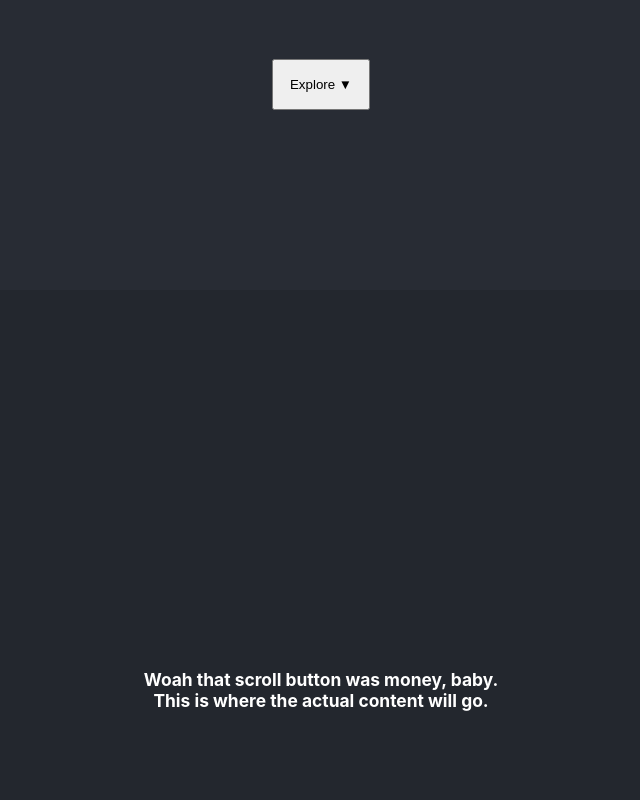
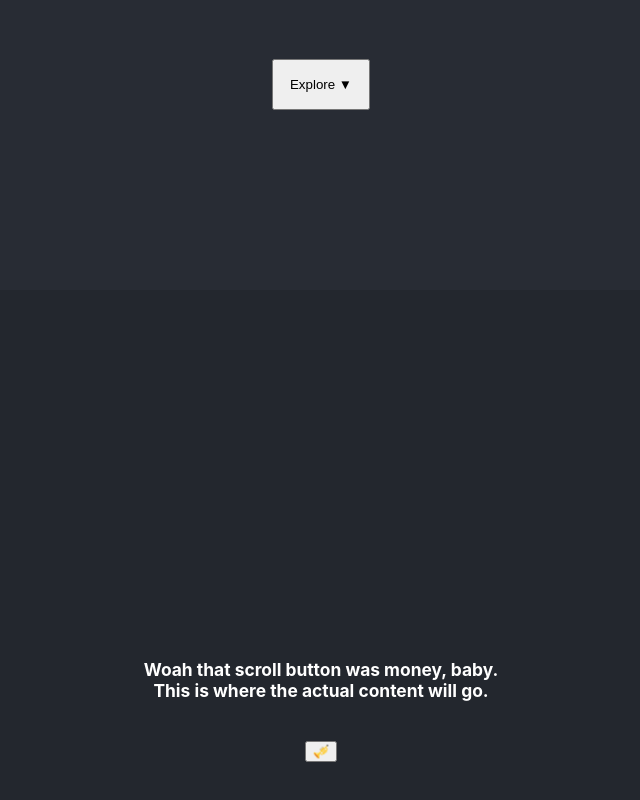
Before and after one commit to delbertina/sound-cookies, a React (Create React App) app: page / in a window 1280 px wide. Shown: the part 510-1310 px from the top of the page, without its empty margins (319-959 px from the left). Built offline with nearby package versions, Linux system fonts and the light colour scheme; no server answers.

Commit message:
Add test sound button

```diff
--- a/package.json
+++ b/package.json
@@ -11,6 +11,7 @@
     "react-dom": "^17.0.2",
     "react-scripts": "5.0.0",
     "sass": "^1.53.0",
+    "use-sound": "^4.0.1",
     "web-vitals": "^2.1.4"
   },
   "scripts": {
--- a/src/App.js
+++ b/src/App.js
@@ -1,5 +1,7 @@
 import './App.scss';
 import React from 'react';
+import useSound from 'use-sound';
+import dundundun from './assets/sounds/dun-dun-dun.wav';
 
 
 class App extends React.Component {
@@ -26,6 +28,7 @@ class App extends React.Component {
           Woah that scroll button was money, baby.<br />
           This is where the actual content will go.
         </h6>
+        <SoundButton></SoundButton>
       </div>
     </div>
     );
@@ -34,4 +37,30 @@ class App extends React.Component {
   executeScroll = () => this.myRef.current.scrollIntoView();
 }
 
+function SoundButton() {
+  // Make this dynamic in the future
+  const soundUrl = dundundun;
+
+  const [playbackRate, setPlaybackRate] = React.useState(0.75);
+
+  const [play] = useSound(soundUrl, {
+    playbackRate,
+    volume: 0.5,
+  });
+
+  const handleClick = () => {
+    console.log('clicked');
+    setPlaybackRate(playbackRate + 0.1);
+    play();
+  };
+
+  return (
+    <button onClick={handleClick}>
+      <span role="img" aria-label="Heart">
+      🎺
+      </span>
+    </button>
+  );
+}
+
 export default App;
```
Also changed, not shown: 2 other files (tests, documents, lock files or other folders).
